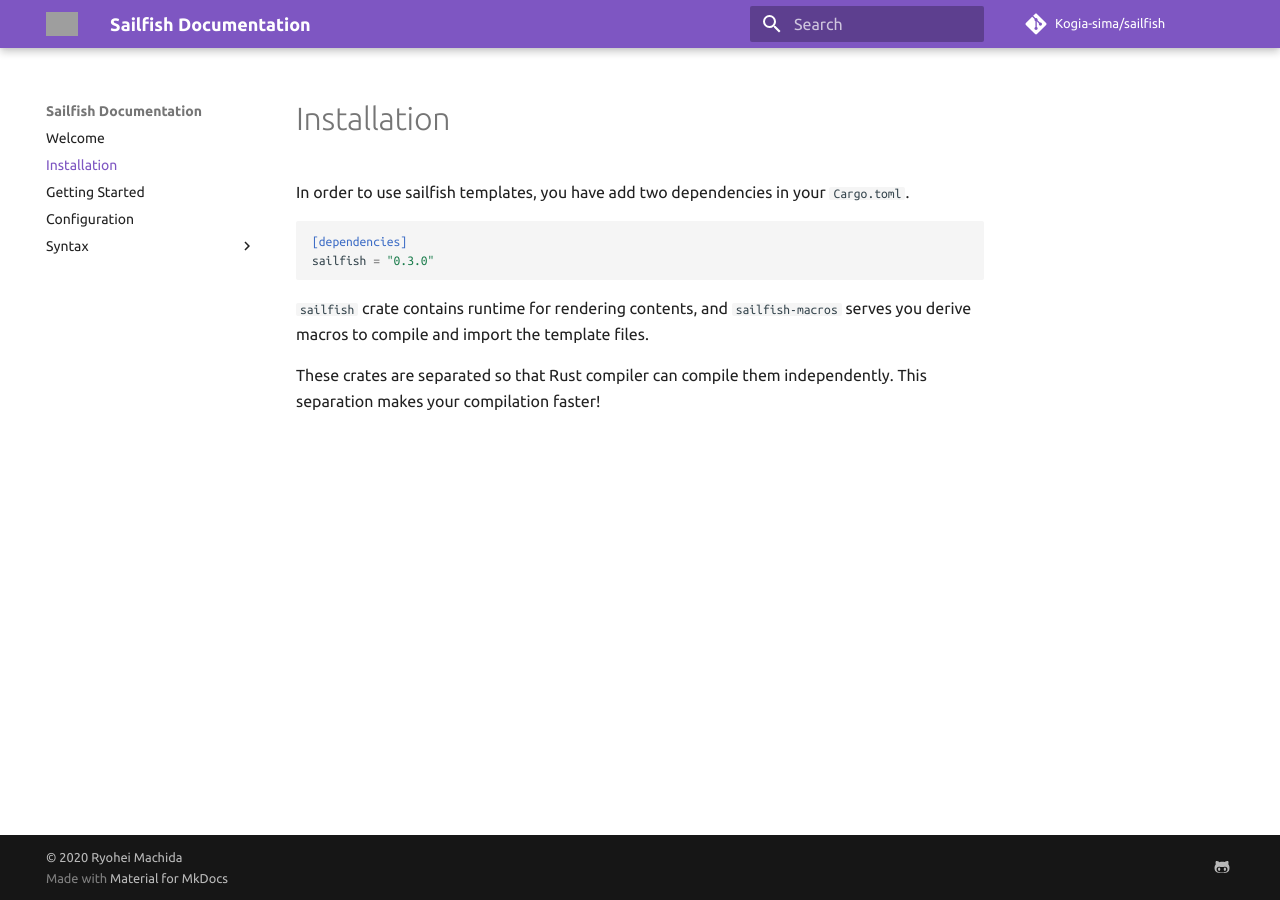
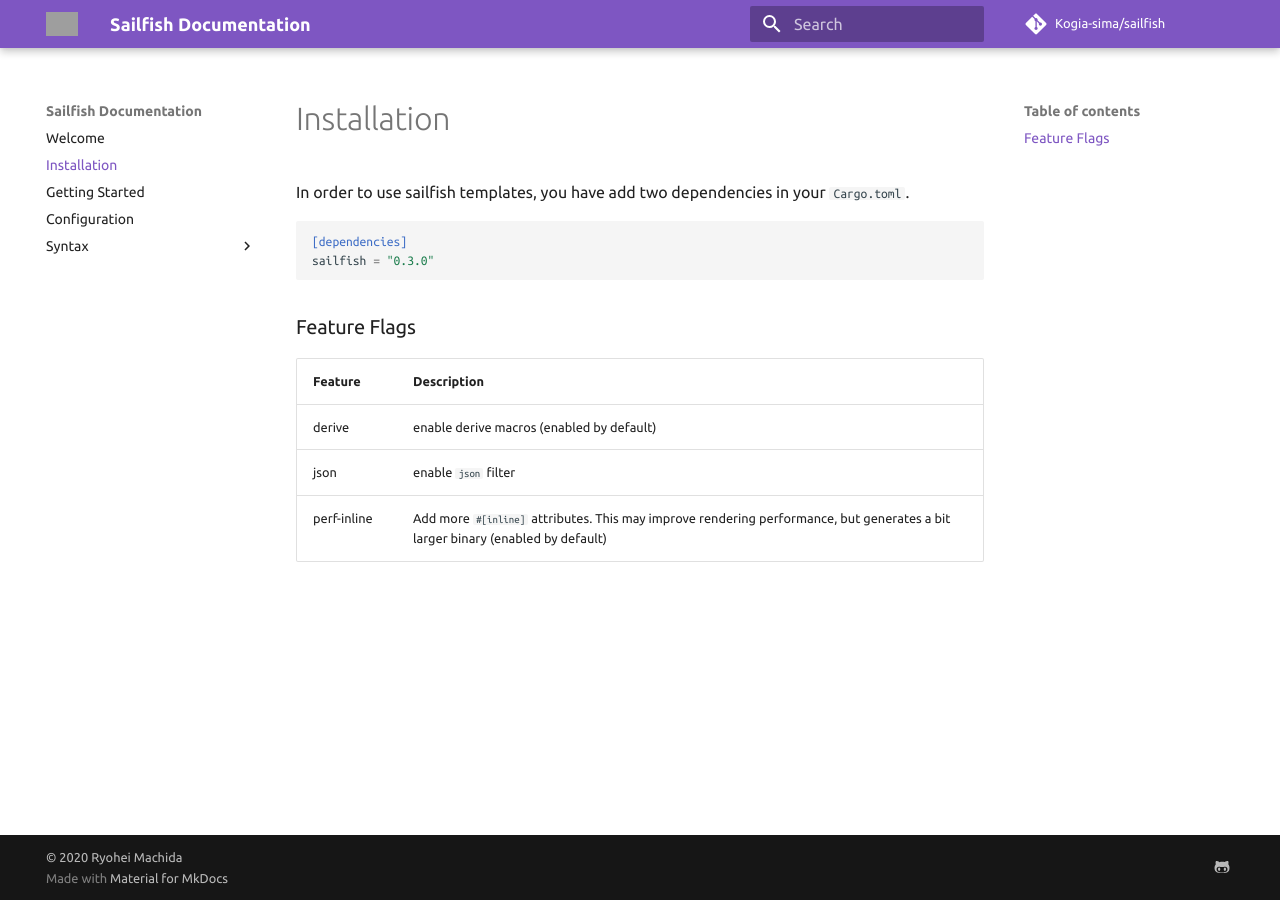
Before and after one commit to rust-sailfish/sailfish, an MkDocs documentation site: the page built from docs/en/docs/installation.md, in a window 1280 px wide. Built offline with MkDocs 1.6.1 and Material for MkDocs 9.7.7, drawn with Linux system fonts in a browser that asks for light colours; comment, search, counter and statistics services are not loaded; grey boxes are pictures that could not be loaded.

Commit message:
doc: Update installation section in documents

````diff
--- a/docs/en/docs/installation.md
+++ b/docs/en/docs/installation.md
@@ -7,6 +7,10 @@
 sailfish = "0.3.0"
 ```
 
-`sailfish` crate contains runtime for rendering contents, and `sailfish-macros` serves you derive macros to compile and import the template files.
+### Feature Flags
 
-These crates are separated so that Rust compiler can compile them independently. This separation makes your compilation faster!
+|Feature|Description|
+|--|--|
+|derive|enable derive macros (enabled by default)|
+|json|enable `json` filter|
+|perf-inline|Add more `#[inline]` attributes. This may improve rendering performance, but generates a bit larger binary (enabled by default)|
````
